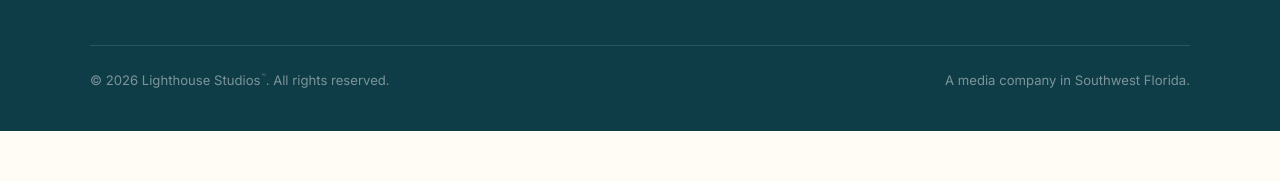
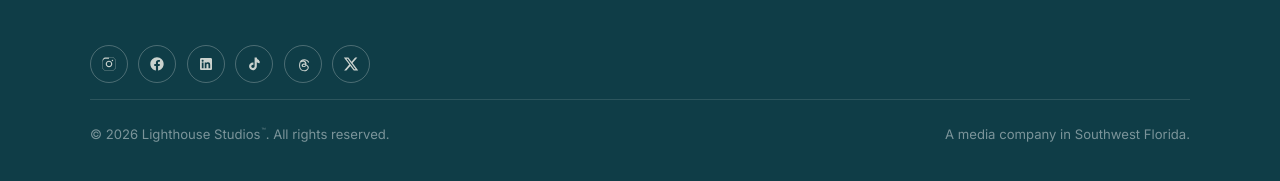
Before and after one commit to lighthousestudios2-sudo/lighthouse-studios-website, a plain HTML site: page index.html in a window 1280 px wide. Shown: the part 1888-2069 px from the top of the page. Before the commit the page ends 2019 px from the top, so only its background shows below. Drawn offline with Linux system fonts and the light colour scheme.

Commit message:
Update index.html

```diff
--- a/index.html
+++ b/index.html
@@ -354,6 +354,33 @@ h1, h2, h3 {
 .reveal-4 { animation-delay: 500ms; }
 @keyframes reveal { to { opacity: 1; transform: translateY(0); } }
 @media (prefers-reduced-motion: reduce) { .reveal { opacity: 1; transform: none; animation: none; } }
+
+.footer-social {
+  display: flex;
+  gap: 0.65rem;
+  margin: 1.5rem 0 1rem;
+  flex-wrap: wrap;
+}
+.footer-social a {
+  display: inline-flex;
+  align-items: center;
+  justify-content: center;
+  width: 38px;
+  height: 38px;
+  border: 1px solid rgba(255,252,245,0.25);
+  border-radius: 50%;
+  color: rgba(255,252,245,0.78);
+  transition: all 220ms ease;
+  padding: 0;
+}
+.footer-social a:hover {
+  background: var(--sand);
+  border-color: var(--sand);
+  color: var(--ink);
+  transform: translateY(-2px);
+}
+.footer-social svg { width: 16px; height: 16px; fill: currentColor; }
+
 </style>
 </head>
 <body>
@@ -439,6 +466,26 @@ h1, h2, h3 {
         <span style="display:block; margin-top: 0.4rem; padding: 0.4rem 0; color: rgba(255,255,255,0.78); font-size: 0.93rem;">Fort Myers, FL</span>
       </div>
     </div>
+        <div class="footer-social" aria-label="Social links">
+      <a href="#" target="_blank" rel="noopener" aria-label="Instagram">
+        <svg viewBox="0 0 24 24" xmlns="http://www.w3.org/2000/svg"><path d="M12 2.2c3.2 0 3.6 0 4.8.1 1.2.1 1.8.2 2.2.4.6.2 1 .5 1.4.9.4.4.7.8.9 1.4.2.4.3 1 .4 2.2.1 1.2.1 1.6.1 4.8s0 3.6-.1 4.8c-.1 1.2-.2 1.8-.4 2.2-.2.6-.5 1-.9 1.4-.4.4-.8.7-1.4.9-.4.2-1 .3-2.2.4-1.2.1-1.6.1-4.8.1s-3.6 0-4.8-.1c-1.2-.1-1.8-.2-2.2-.4-.6-.2-1-.5-1.4-.9-.4-.4-.7-.8-.9-1.4-.2-.4-.3-1-.4-2.2C2.2 15.6 2.2 15.2 2.2 12s0-3.6.1-4.8c.1-1.2.2-1.8.4-2.2.2-.6.5-1 .9-1.4.4-.4.8-.7 1.4-.9.4-.2 1-.3 2.2-.4C8.4 2.2 8.8 2.2 12 2.2zm0 1.8c-3.2 0-3.5 0-4.7.1-1.1.1-1.7.2-2.1.4-.5.2-.9.4-1.3.8-.4.4-.6.8-.8 1.3-.2.4-.3 1-.4 2.1C2.6 8.5 2.6 8.8 2.6 12s0 3.5.1 4.7c.1 1.1.2 1.7.4 2.1.2.5.4.9.8 1.3.4.4.8.6 1.3.8.4.2 1 .3 2.1.4 1.2.1 1.5.1 4.7.1s3.5 0 4.7-.1c1.1-.1 1.7-.2 2.1-.4.5-.2.9-.4 1.3-.8.4-.4.6-.8.8-1.3.2-.4.3-1 .4-2.1.1-1.2.1-1.5.1-4.7s0-3.5-.1-4.7c-.1-1.1-.2-1.7-.4-2.1-.2-.5-.4-.9-.8-1.3-.4-.4-.8-.6-1.3-.8-.4-.2-1-.3-2.1-.4-1.2-.1-1.5-.1-4.7-.1zm0 3.1c2.7 0 4.9 2.2 4.9 4.9s-2.2 4.9-4.9 4.9-4.9-2.2-4.9-4.9 2.2-4.9 4.9-4.9zm0 8c1.8 0 3.2-1.4 3.2-3.2s-1.4-3.2-3.2-3.2-3.2 1.4-3.2 3.2 1.4 3.2 3.2 3.2zm6.3-8.2c0 .6-.5 1.1-1.1 1.1s-1.1-.5-1.1-1.1.5-1.1 1.1-1.1 1.1.5 1.1 1.1z"/></svg>
+      </a>
+      <a href="#" target="_blank" rel="noopener" aria-label="Facebook">
+        <svg viewBox="0 0 24 24" xmlns="http://www.w3.org/2000/svg"><path d="M22 12c0-5.5-4.5-10-10-10S2 6.5 2 12c0 5 3.7 9.1 8.4 9.9v-7H7.9V12h2.5V9.8c0-2.5 1.5-3.9 3.8-3.9 1.1 0 2.2.2 2.2.2v2.5h-1.3c-1.2 0-1.6.8-1.6 1.6V12h2.8l-.4 2.9h-2.3v7C18.3 21.1 22 17 22 12z"/></svg>
+      </a>
+      <a href="#" target="_blank" rel="noopener" aria-label="LinkedIn">
+        <svg viewBox="0 0 24 24" xmlns="http://www.w3.org/2000/svg"><path d="M19 3H5c-1.1 0-2 .9-2 2v14c0 1.1.9 2 2 2h14c1.1 0 2-.9 2-2V5c0-1.1-.9-2-2-2zM8.3 18.3H5.7V9.7h2.6v8.6zM7 8.6c-.8 0-1.5-.7-1.5-1.5S6.2 5.6 7 5.6s1.5.7 1.5 1.5S7.8 8.6 7 8.6zm11.3 9.7h-2.6v-4.2c0-1 0-2.3-1.4-2.3s-1.6 1.1-1.6 2.2v4.3h-2.6V9.7h2.5v1.2c.3-.6 1.2-1.4 2.5-1.4 2.7 0 3.2 1.8 3.2 4.1v4.7z"/></svg>
+      </a>
+      <a href="#" target="_blank" rel="noopener" aria-label="TikTok">
+        <svg viewBox="0 0 24 24" xmlns="http://www.w3.org/2000/svg"><path d="M19.6 6.3c-.6-.2-1.2-.5-1.7-.9-.7-.5-1.2-1.2-1.5-2-.1-.4-.2-.8-.2-1.2h-3.3v13.3c0 1.4-1.1 2.5-2.5 2.5s-2.5-1.1-2.5-2.5 1.1-2.5 2.5-2.5c.3 0 .5 0 .8.1V9.8c-.3 0-.5-.1-.8-.1-3.2 0-5.8 2.6-5.8 5.8s2.6 5.8 5.8 5.8 5.8-2.6 5.8-5.8V9.4c1.2.9 2.7 1.4 4.3 1.4V7.5c-.3 0-.6 0-.9-.1z"/></svg>
+      </a>
+      <a href="#" target="_blank" rel="noopener" aria-label="Threads">
+        <svg viewBox="0 0 24 24" xmlns="http://www.w3.org/2000/svg"><path d="M17.3 11.1c-.1 0-.2-.1-.3-.1-.1-1.6-1.1-3-2.6-3.7-1.5-.7-3.5-.5-5 .5-.4.3-.5.8-.3 1.2.3.4.8.5 1.2.3 1-.7 2.4-.8 3.4-.3 1 .5 1.6 1.4 1.7 2.4-.7-.1-1.4-.2-2.2-.1-2 .2-3.4 1.4-3.3 2.9.1 1.5 1.6 2.5 3.4 2.4 1.6-.1 2.9-1.1 3.2-2.5 1.2.6 2.1 1.5 2.4 2.6.4 1.4-.4 3-2.3 4-1.6.9-3.6 1-5.3.3-2-.8-3.2-2.4-3.5-4.7-.2-1.4-.2-3 .1-4.5.6-3.6 2.7-5.3 6-5.3 2.6 0 4.6 1.1 5.7 3.1.2.4.7.5 1.1.3.4-.2.5-.7.3-1.1-1.4-2.5-3.9-3.9-7-3.9-4.1 0-6.9 2.3-7.6 6.5-.4 1.7-.4 3.5-.1 5.1.4 2.7 2 4.7 4.5 5.8 1 .4 2.1.6 3.3.6 1.2 0 2.4-.3 3.5-.9 2.5-1.4 3.6-3.7 3-5.7-.5-1.7-1.9-3-3.7-3.7zm-3.7 4.1c-.9.1-1.8-.3-1.8-.9 0-.4.4-.9 1.7-1 .2 0 .4 0 .6 0 .5 0 1.1.1 1.5.2-.1 1-1 1.6-2 1.7z"/></svg>
+      </a>
+      <a href="#" target="_blank" rel="noopener" aria-label="X">
+        <svg viewBox="0 0 24 24" xmlns="http://www.w3.org/2000/svg"><path d="M18.244 2.25h3.308l-7.227 8.26 8.502 11.24H16.17l-5.214-6.817L4.99 21.75H1.68l7.73-8.835L1.254 2.25H8.08l4.713 6.231zm-1.161 17.52h1.833L7.084 4.126H5.117z"/></svg>
+      </a>
+    </div>
     <div class="footer-bottom">
       <span>© <span id="year">2026</span> Lighthouse Studios<sup class="tm-mark">™</sup>. All rights reserved.</span>
       <span>A media company in Southwest Florida.</span>
```
